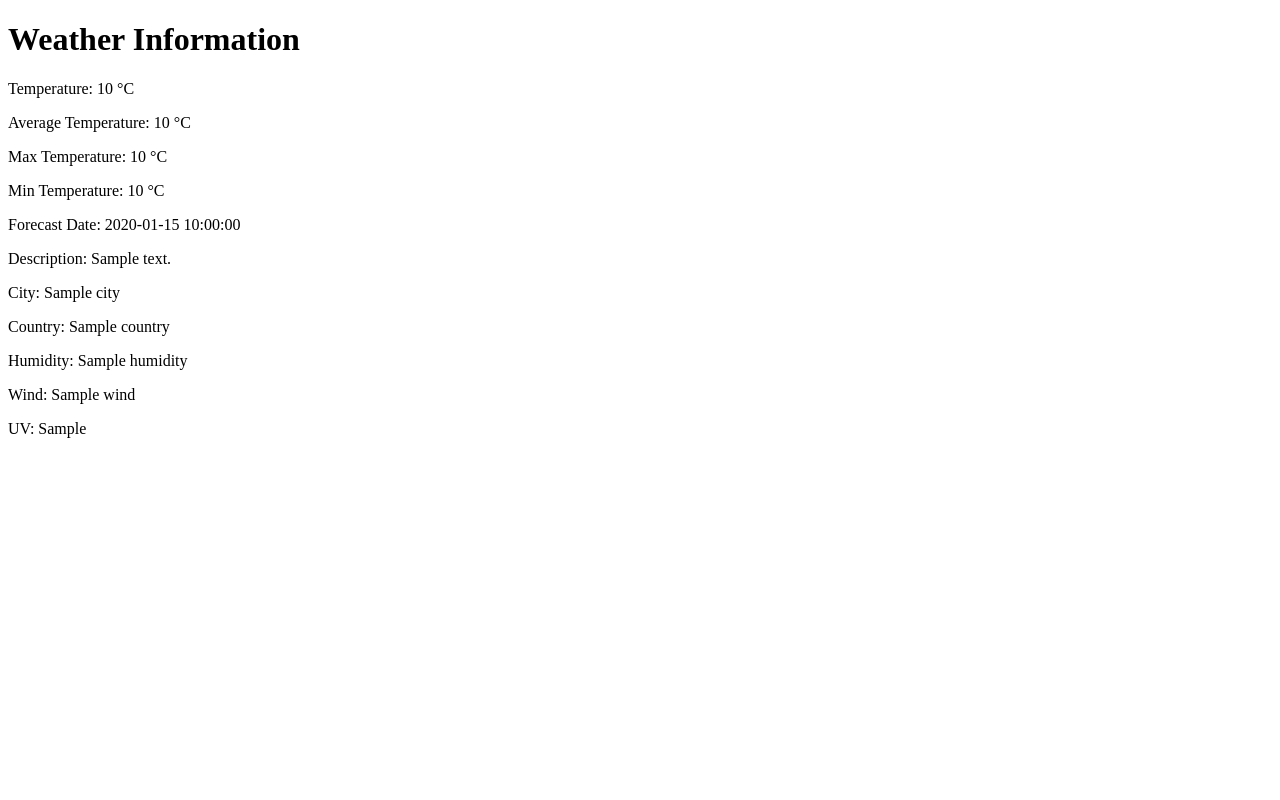
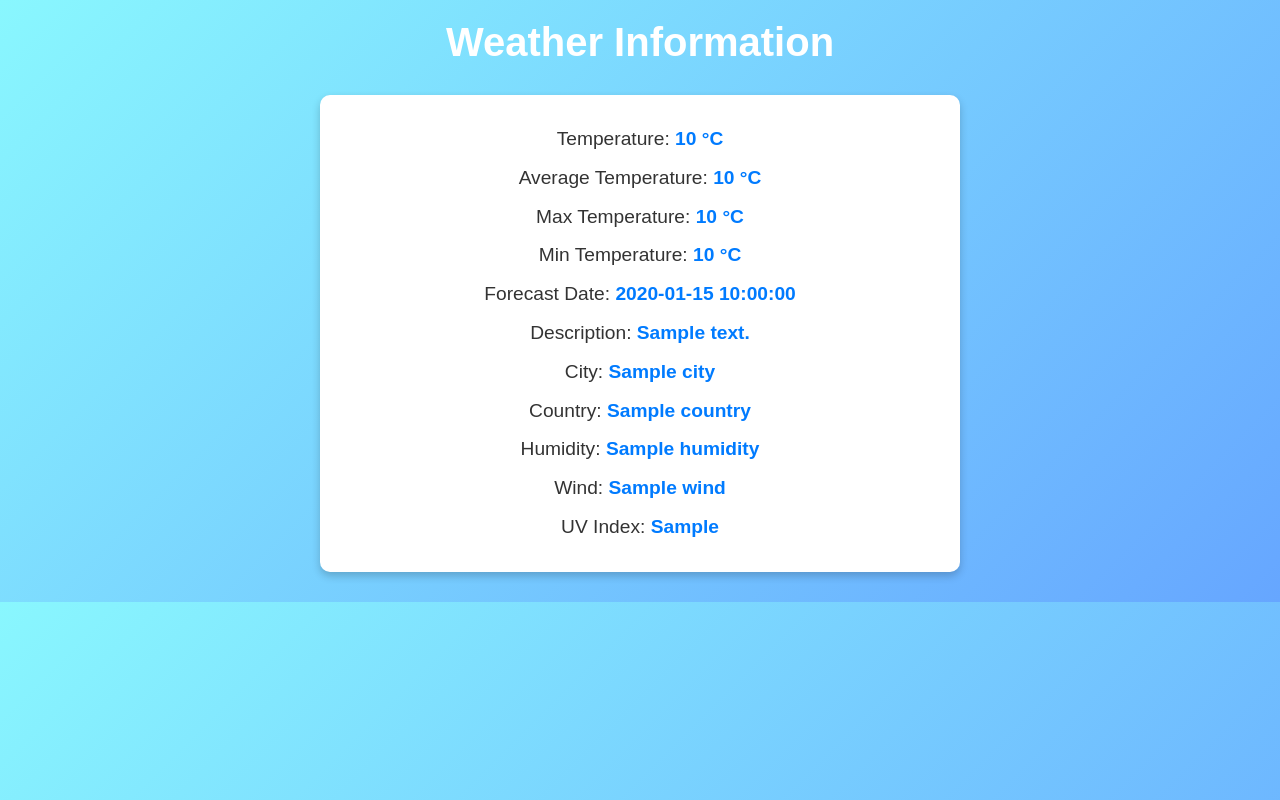
Before and after one commit to yashkatiyar2503/weather_app, a Flask app: template templates/weather.html in a window 1280 px wide. Run offline with Flask 3, Linux system fonts and the light colour scheme; the template is opened without the code that fills it: most values are stand-ins (such as "Sample title", 1, 10 or a date in 2020).

Commit message:
branch update

```diff
--- a/templates/weather.html
+++ b/templates/weather.html
@@ -5,19 +5,60 @@
     <meta http-equiv="X-UA-Compatible" content="IE=edge">
     <meta name="viewport" content="width=device-width, initial-scale=1.0">
     <title>Weather App</title>
+    <style>
+        /* Overall Page Style */
+        body {
+            font-family: Arial, sans-serif;
+            background: linear-gradient(135deg, #89f7fe, #66a6ff);
+            margin: 0;
+            padding: 0;
+            color: #333;
+            text-align: center;
+        }
+
+        h1 {
+            font-size: 2.5rem;
+            margin: 20px 0;
+            color: #fff;
+        }
+
+        p {
+            font-size: 1.2rem;
+            line-height: 1.5;
+            margin: 10px 0;
+        }
+
+        /* Weather Container */
+        .weather-container {
+            max-width: 600px;
+            margin: 30px auto;
+            padding: 20px;
+            background: #fff;
+            border-radius: 10px;
+            box-shadow: 0 4px 8px rgba(0, 0, 0, 0.2);
+        }
+
+        /* Highlight values */
+        p span {
+            font-weight: bold;
+            color: #007bff;
+        }
+    </style>
 </head>
 <body>
     <h1>Weather Information</h1>
-    <p>Temperature: {{ weather_data.temperature }} °C</p>
-    <p>Average Temperature: {{ weather_data.avg_temp }} °C</p>
-    <p>Max Temperature: {{weather_data.max_temp}} °C</p>
-    <p>Min Temperature: {{weather_data.min_temp}} °C</p>
-    <p>Forecast Date: {{weather_data.forcast_date}}</p>
-    <p>Description: {{ weather_data.description }}</p>
-    <p>City: {{weather_data.city}}</p>
-    <p>Country: {{weather_data.country}}</p>
-    <p>Humidity: {{weather_data.humidity}}</p>
-    <p>Wind: {{weather_data.wind}}</p>
-    <p>UV: {{weather_data.uv}}</p>
+    <div class="weather-container">
+        <p>Temperature: <span>{{ weather_data.temperature }} °C</span></p>
+        <p>Average Temperature: <span>{{ weather_data.avg_temp }} °C</span></p>
+        <p>Max Temperature: <span>{{ weather_data.max_temp }} °C</span></p>
+        <p>Min Temperature: <span>{{ weather_data.min_temp }} °C</span></p>
+        <p>Forecast Date: <span>{{ weather_data.forcast_date }}</span></p>
+        <p>Description: <span>{{ weather_data.description }}</span></p>
+        <p>City: <span>{{ weather_data.city }}</span></p>
+        <p>Country: <span>{{ weather_data.country }}</span></p>
+        <p>Humidity: <span>{{ weather_data.humidity }}</span></p>
+        <p>Wind: <span>{{ weather_data.wind }}</span></p>
+        <p>UV Index: <span>{{ weather_data.uv }}</span></p>
+    </div>
 </body>
 </html>
```
